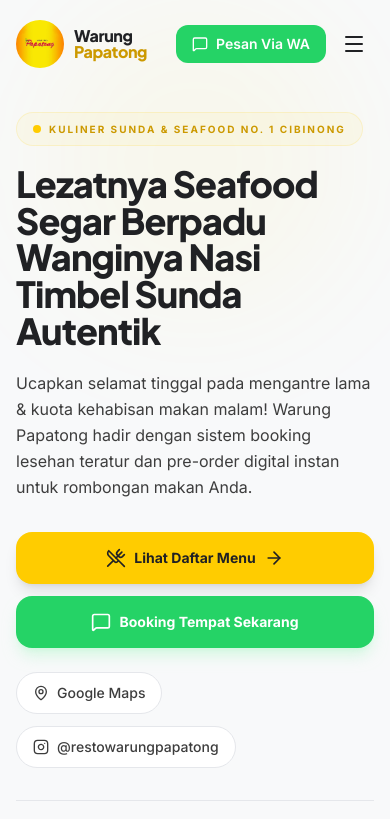
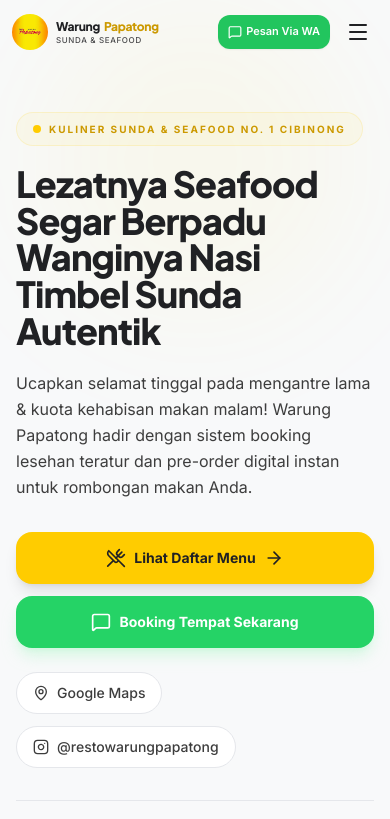
Before and after one commit to warungpapatong/warung-papatong, a Next.js app: page / in a window 390 px wide. Shown: the top 819 px of the page. Built offline with nearby package versions, Linux system fonts and the light colour scheme; no server answers.

Commit message:
Revisi brand name and tagline on navbar and footer

```diff
--- a/src/components/layout/Footer.tsx
+++ b/src/components/layout/Footer.tsx
@@ -4,7 +4,7 @@
 import Image from 'next/image'
 import { MapPin, Mail, Phone, ArrowUpRight, Instagram } from 'lucide-react'
 import { NAV_ITEMS } from '@/config/navigation'
-import { BUSINESS_INFO, buildWALink } from '@/data'
+import { BUSINESS_INFO, FOOTER_DATA, buildWALink } from '@/data'
 
 const WA_FOOTER_MSG = 'Halo Admin Papatong, saya ingin bertanya mengenai reservasi.'
 
@@ -107,9 +107,12 @@
 
           {/* ── Brand column ── */}
           <div className="sm:col-span-2 lg:col-span-5 space-y-6">
-
             {/* Logo + Brand Name */}
-            <Link href="/" className="flex items-center gap-3" aria-label="Beranda Warung Papatong">
+            <Link
+              href="/"
+              className="flex items-center gap-3"
+              aria-label="Beranda Warung Papatong"
+            >
               <Image
                 src="/images/logo/papatong-logo.webp"
                 alt="Logo Warung Papatong"
@@ -117,22 +120,25 @@
                 height={48}
                 className="rounded-full h-12 w-auto object-contain shrink-0"
               />
+
               <div className="flex flex-col leading-tight">
-                <span className="font-display font-black text-lg text-white tracking-tight">
-                  Warung
-                </span>
-                <span className="font-display font-black text-lg text-brand-primary tracking-tight -mt-1">
-                  Papatong
-                </span>
-                <span className="text-[10px] text-white/30 font-mono tracking-widest uppercase mt-0.5">
-                  Est. {BUSINESS_INFO.founded}
+                <div className="flex items-baseline gap-1">
+                  <span className="font-display font-black text-lg text-white tracking-tight">
+                    Warung
+                  </span>
+
+                  <span className="font-display font-black text-lg text-brand-primary tracking-tight">
+                    Papatong
+                  </span>
+                </div>
+
+                <span className="text-[10px] font-medium uppercase tracking-[0.15em] text-white/70">
+                  {BUSINESS_INFO.tagline}
                 </span>
               </div>
             </Link>
-
             <p className="text-white/55 text-sm leading-relaxed max-w-sm">
-              Surganya masakan Sunda autentik dan hidangan seafood segar di Cibinong.
-              Tempat silaturahmi favorit keluarga Jabodetabek.
+              {FOOTER_DATA.brandTagline}
             </p>
 
             {/* Social buttons */}
@@ -164,7 +170,7 @@
 
           {/* ── Nav column ── */}
           <div className="lg:col-span-3">
-            <ColLabel>Navigasi</ColLabel>
+            <ColLabel>{FOOTER_DATA.colNavLabel}</ColLabel>
             <ul className="space-y-3">
               {NAV_ITEMS.map(item => (
                 <li key={item.href}>
@@ -182,7 +188,7 @@
 
           {/* ── Contact column ── */}
           <div className="sm:col-span-2 lg:col-span-4">
-            <ColLabel>Hubungi Kami</ColLabel>
+            <ColLabel>{FOOTER_DATA.colContactLabel}</ColLabel>
             <ul className="space-y-4">
               <ContactRow
                 icon={<MapPin className="w-3.5 h-3.5 text-brand-primary" />}
@@ -216,7 +222,7 @@
         <p className="text-xs text-white/30 text-center">
           &copy; {new Date().getFullYear()}{' '}
           <span className="text-white/50 font-semibold">{BUSINESS_INFO.name}</span>
-          {' '}· All Rights Reserved.
+          {' '}· {FOOTER_DATA.copyrightSuffix}
         </p>
 
       </div>
--- a/src/components/layout/Navbar.tsx
+++ b/src/components/layout/Navbar.tsx
@@ -63,17 +63,35 @@
       <header
         className={`fixed inset-x-0 top-0 z-50 transition-all duration-300 ${
           scrolled
-            ? 'bg-white/90 backdrop-blur-md border-b border-brand-border py-3 shadow-sm'
-            : 'bg-transparent py-5'
+            ? 'border-b border-brand-border bg-white/90 py-2.5 shadow-sm backdrop-blur-md sm:py-3'
+            : 'bg-transparent py-3 sm:py-5'
         }`}
       >
-        <div className="mx-auto flex max-w-7xl items-center justify-between px-4 sm:px-6 lg:px-8">
-
-          {/* LOGO + BRAND NAME */}
+        <div
+          className="
+            mx-auto
+            flex
+            max-w-7xl
+            items-center
+            justify-between
+            gap-2
+            px-3
+            sm:gap-3
+            sm:px-6
+            lg:px-8
+          "
+        >
+          {/* LOGO + BRAND */}
           <Link
             href="/"
-            className="flex items-center gap-2.5 shrink-0"
             aria-label="Warung Papatong"
+            className="
+              flex
+              min-w-0
+              flex-1
+              items-center
+              gap-2
+            "
           >
             <Image
               src="/images/logo/papatong-logo.webp"
@@ -81,16 +99,74 @@
               width={140}
               height={40}
               priority
-              className="h-12 w-auto rounded-full object-contain"
+              className="
+                h-9
+                w-auto
+                shrink-0
+                rounded-full
+                object-contain
+                sm:h-10
+                md:h-11
+                lg:h-12
+              "
             />
-            <span className="font-display font-black text-base text-brand-dark tracking-tight leading-none">
-              Warung<br />
-              <span className="text-brand-primary-dark">Papatong</span>
-            </span>
+
+            <div className="min-w-0 flex flex-col leading-tight">
+              <div className="flex items-baseline gap-1">
+                <span
+                  className="
+                    truncate
+                    font-display
+                    text-xs
+                    font-black
+                    tracking-tight
+                    text-brand-dark
+                    sm:text-sm
+                    md:text-base
+                  "
+                >
+                  Warung
+                </span>
+
+                <span
+                  className="
+                    truncate
+                    font-display
+                    text-xs
+                    font-black
+                    tracking-tight
+                    text-brand-primary-dark
+                    sm:text-sm
+                    md:text-base
+                  "
+                >
+                  Papatong
+                </span>
+              </div>
+
+              <span
+                className="
+                  max-w-[120px]
+                  truncate
+                  text-[8px]
+                  font-medium
+                  uppercase
+                  tracking-[0.08em]
+                  text-brand-dark/80
+                  sm:max-w-[180px]
+                  sm:text-[9px]
+                  md:max-w-none
+                  md:text-[10px]
+                  md:tracking-[0.15em]
+                "
+              >
+                {BUSINESS_INFO.tagline}
+              </span>
+            </div>
           </Link>
 
           {/* DESKTOP NAV */}
-          <nav className="hidden lg:flex items-center gap-1">
+          <nav className="hidden items-center gap-1 lg:flex">
             {NAV_ITEMS.map((item) => {
               const isActive =
                 item.href === '/'
@@ -114,9 +190,8 @@
           </nav>
 
           {/* RIGHT SIDE */}
-          <div className="flex items-center gap-2 sm:gap-3">
-
-            {/* WA BUTTON */}
+          <div className="flex shrink-0 items-center gap-2 sm:gap-3">
+            {/* DESKTOP WA */}
             <button
               onClick={() => handleWA('Navbar — Pesan via WA')}
               className="hidden sm:inline-flex btn btn-wa btn-md hover:text-brand-dark"
@@ -128,9 +203,25 @@
             {/* MOBILE WA */}
             <button
               onClick={() => handleWA('Navbar Mobile — Pesan via WA')}
-              className="sm:hidden inline-flex btn btn-wa btn-sm hover:text-brand-dark"
+              className="
+                sm:hidden
+                inline-flex
+                items-center
+                gap-1
+                rounded-xl
+                bg-green-500
+                px-2.5
+                py-2
+                text-[11px]
+                font-semibold
+                text-white
+                shadow-sm
+                transition-all
+                hover:scale-[1.02]
+                active:scale-[0.98]
+              "
             >
-              <MessageSquare className="h-4 w-4" />
+              <MessageSquare className="h-3.5 w-3.5" />
               Pesan Via WA
             </button>
 
@@ -138,20 +229,34 @@
             <button
               onClick={() => setOpen((v) => !v)}
               aria-label="Toggle Menu"
-              className="lg:hidden rounded-xl p-2 text-brand-dark transition-colors hover:bg-brand-primary-light"
+              className="
+                shrink-0
+                rounded-xl
+                p-2
+                text-brand-dark
+                transition-colors
+                hover:bg-brand-primary-light
+                lg:hidden
+              "
             >
-              {open ? <X className="h-6 w-6" /> : <Menu className="h-6 w-6" />}
+              {open ? (
+                <X className="h-6 w-6" />
+              ) : (
+                <Menu className="h-6 w-6" />
+              )}
             </button>
           </div>
         </div>
 
         {/* TABLET DROPDOWN */}
         <div
-          className={`hidden sm:block lg:hidden overflow-hidden transition-all duration-300 ${
-            open ? 'max-h-96 border-t border-brand-border' : 'max-h-0'
+          className={`hidden overflow-hidden transition-all duration-300 sm:block lg:hidden ${
+            open
+              ? 'max-h-96 border-t border-brand-border'
+              : 'max-h-0'
           }`}
         >
-          <nav className="mx-auto flex max-w-7xl flex-wrap gap-2 px-6 py-4 bg-white">
+          <nav className="mx-auto flex max-w-7xl flex-wrap gap-2 bg-white px-6 py-4">
             {NAV_ITEMS.map((item) => {
               const isActive =
                 item.href === '/'
--- a/src/data.ts
+++ b/src/data.ts
@@ -73,7 +73,7 @@
 
 export const BUSINESS_INFO: BusinessInfo = {
   name:        'Resto Warung Papatong',
-  tagline:     'Tempat Makan Sunda & Seafood Rekomendasi di Cibinong',
+  tagline:     'Sunda & Seafood',
   description: 'Menggabungkan cita rasa kuliner Sunda autentik yang gemah ripah dengan kesegaran seafood istimewa. Nikmati area lesehan semi-outdoor yang asri, panggung live music, serta parkir luas yang ramah rombongan besar.',
   phone:       '0813-8849-7651',
   wa:          '6281388497651',
```
